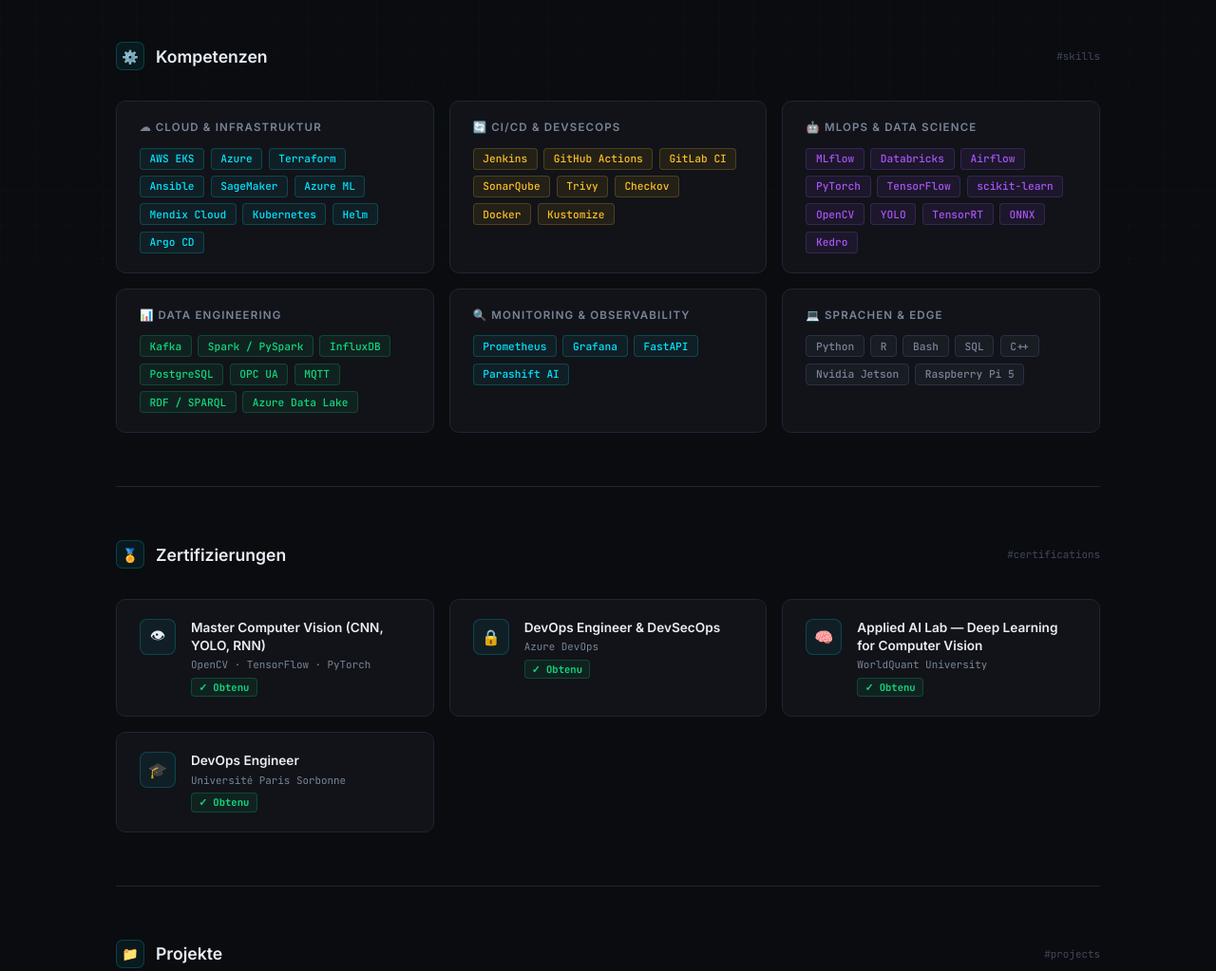
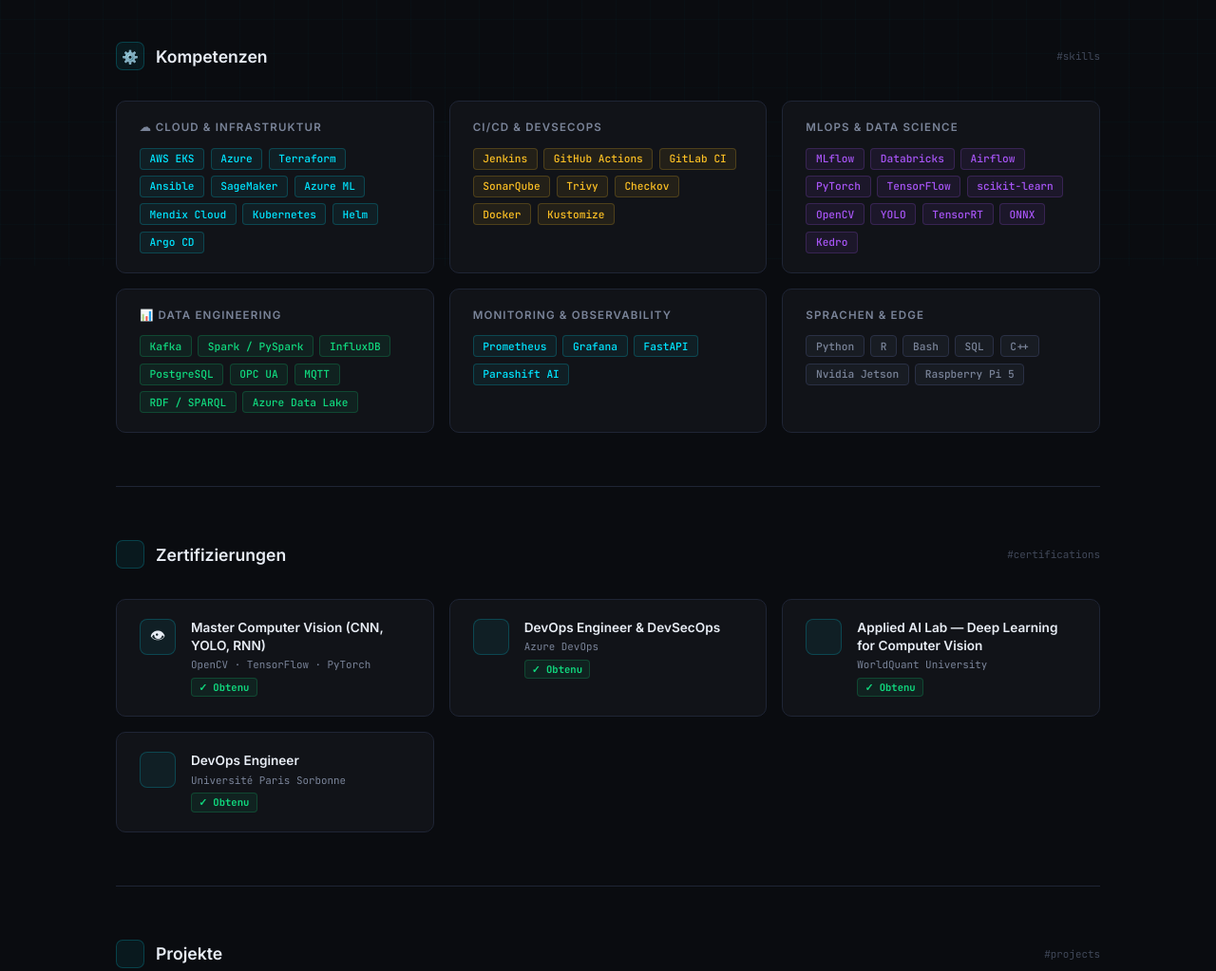
Before and after one commit to nntamo/nntamo.github.io, a plain HTML site: page index.html in a window 1280 px wide. Shown: the part 520-1543 px from the top of the page at 95% size. Drawn offline with Linux system fonts and the light colour scheme.

Commit message:
Update index.html

```diff
--- a/index.html
+++ b/index.html
@@ -544,7 +544,7 @@
         </div>
       </div>
       <div class="skill-group">
-        <div class="skill-group-title">🔄 CI/CD & DevSecOps</div>
+        <div class="skill-group-title"> CI/CD & DevSecOps</div>
         <div class="skill-tags">
           <span class="skill-tag amber">Jenkins</span>
           <span class="skill-tag amber">GitHub Actions</span>
@@ -557,7 +557,7 @@
         </div>
       </div>
       <div class="skill-group">
-        <div class="skill-group-title">🤖 MLOps & Data Science</div>
+        <div class="skill-group-title"> MLOps & Data Science</div>
         <div class="skill-tags">
           <span class="skill-tag violet">MLflow</span>
           <span class="skill-tag violet">Databricks</span>
@@ -586,7 +586,7 @@
         </div>
       </div>
       <div class="skill-group">
-        <div class="skill-group-title">🔍 Monitoring & Observability</div>
+        <div class="skill-group-title"> Monitoring & Observability</div>
         <div class="skill-tags">
           <span class="skill-tag cyan">Prometheus</span>
           <span class="skill-tag cyan">Grafana</span>
@@ -595,7 +595,7 @@
         </div>
       </div>
       <div class="skill-group">
-        <div class="skill-group-title">💻 Sprachen & Edge</div>
+        <div class="skill-group-title"> Sprachen & Edge</div>
         <div class="skill-tags">
           <span class="skill-tag">Python</span>
           <span class="skill-tag">R</span>
@@ -613,7 +613,7 @@
 
   <section class="section" id="certifications">
     <div class="section-header">
-      <div class="section-icon">🏅</div>
+      <div class="section-icon"> </div>
       <h2 class="section-title">Zertifizierungen</h2>
       <a href="#certifications" class="section-anchor">#certifications</a>
     </div>
@@ -627,7 +627,7 @@
         </div>
       </div>
       <div class="cert-card">
-        <div class="cert-badge">🔒</div>
+        <div class="cert-badge"> </div>
         <div>
           <div class="cert-name">DevOps Engineer & DevSecOps</div>
           <div class="cert-issuer">Azure DevOps</div>
@@ -635,7 +635,7 @@
         </div>
       </div>
       <div class="cert-card">
-        <div class="cert-badge">🧠</div>
+        <div class="cert-badge"> </div>
         <div>
           <div class="cert-name">Applied AI Lab — Deep Learning for Computer Vision</div>
           <div class="cert-issuer">WorldQuant University</div>
@@ -643,7 +643,7 @@
         </div>
       </div>
       <div class="cert-card">
-        <div class="cert-badge">🎓</div>
+        <div class="cert-badge"> </div>
         <div>
           <div class="cert-name">DevOps Engineer</div>
           <div class="cert-issuer">Université Paris Sorbonne</div>
@@ -657,7 +657,7 @@
 
   <section class="section" id="projects">
     <div class="section-header">
-      <div class="section-icon">📁</div>
+      <div class="section-icon"> </div>
       <h2 class="section-title">Projekte</h2>
       <a href="#projects" class="section-anchor">#projects</a>
     </div>
@@ -817,7 +817,7 @@
 
   <section class="section" id="contact">
     <div class="section-header">
-      <div class="section-icon">📬</div>
+      <div class="section-icon"> </div>
       <h2 class="section-title">Kontakt</h2>
       <a href="#contact" class="section-anchor">#contact</a>
     </div>
```
